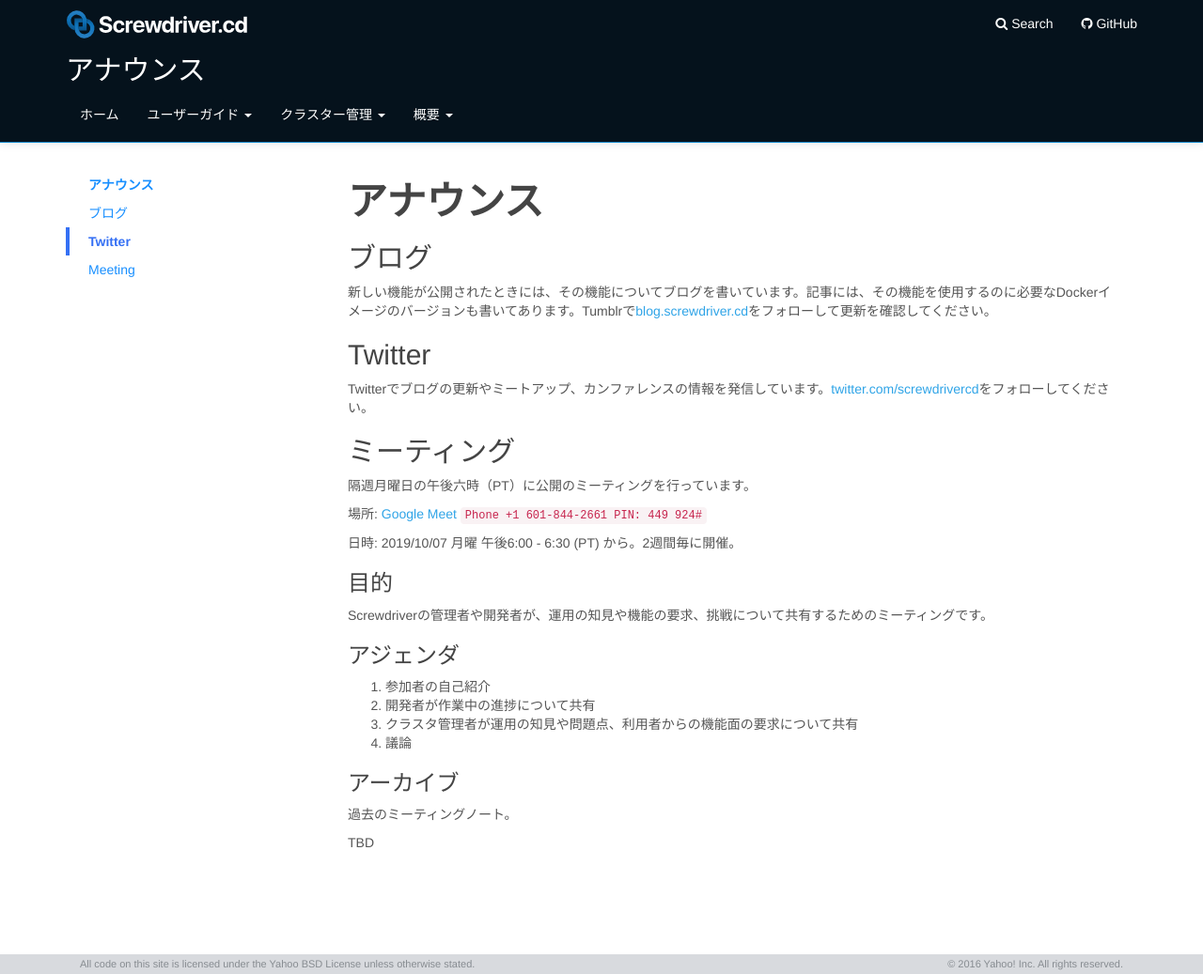
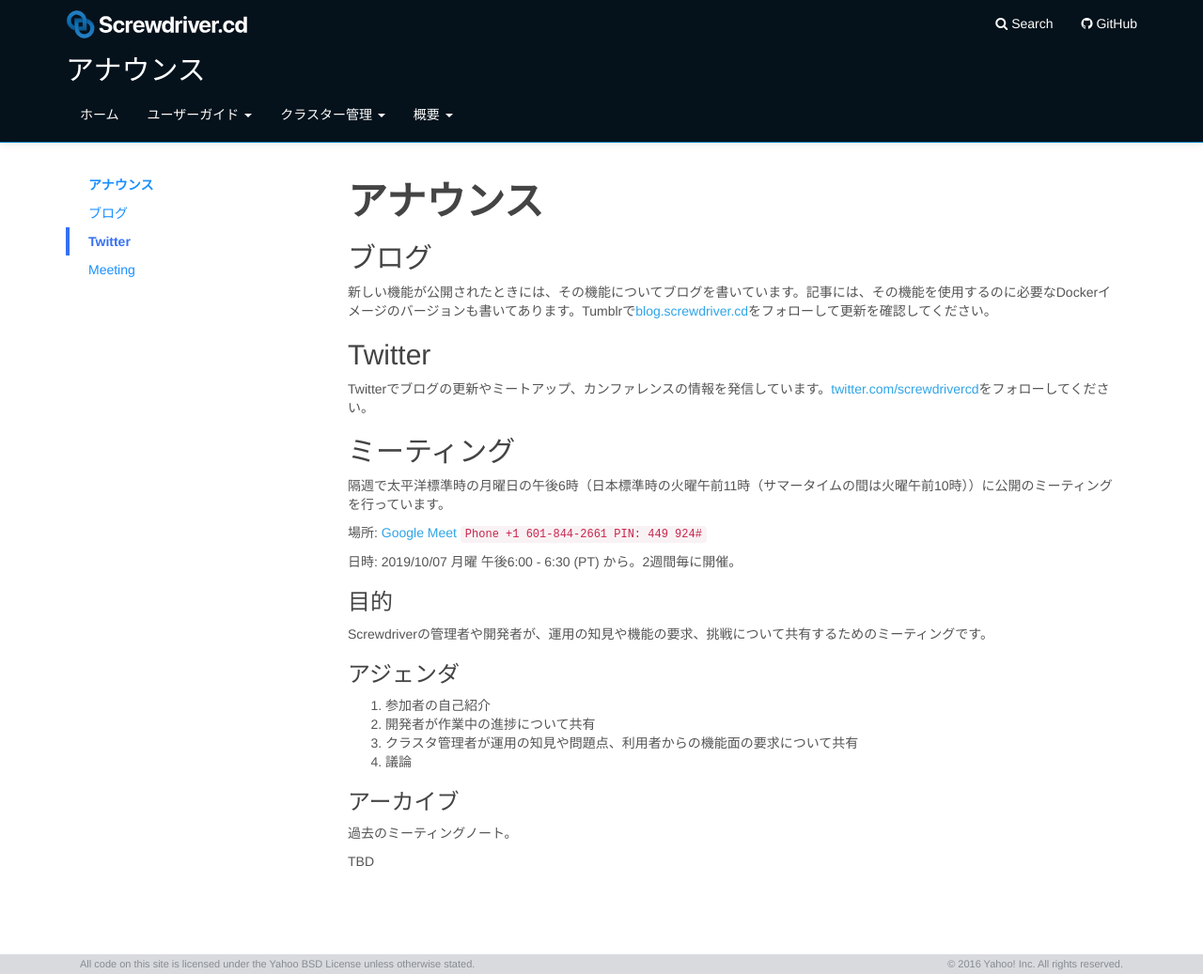
Before and after one commit to screwdriver-cd/guide, a Jekyll site: the page built from docs/ja/about/announcements.md, in a window 1280 px wide and 1037 px high. Shown: the whole window at 94% size. Built offline with Jekyll 4.4.1, drawn with Linux system fonts in a browser that asks for light colours.

Commit message:
fix meeting date description

```diff
--- a/docs/ja/about/announcements.md
+++ b/docs/ja/about/announcements.md
@@ -23,7 +23,7 @@ toc:
 Twitterでブログの更新やミートアップ、カンファレンスの情報を発信しています。[twitter.com/screwdrivercd](https://twitter.com/screwdrivercd)をフォローしてください。
 
 ## ミーティング
-隔週月曜日の午後六時（PT）に公開のミーティングを行っています。
+隔週で太平洋標準時の月曜日の午後6時（日本標準時の火曜午前11時（サマータイムの間は火曜午前10時））に公開のミーティングを行っています。
 
 場所: [Google Meet](https://meet.google.com/rwo-ynwh-xqy?hs=122)
       `Phone +1 601-844-2661 PIN: 449 924#`
```
